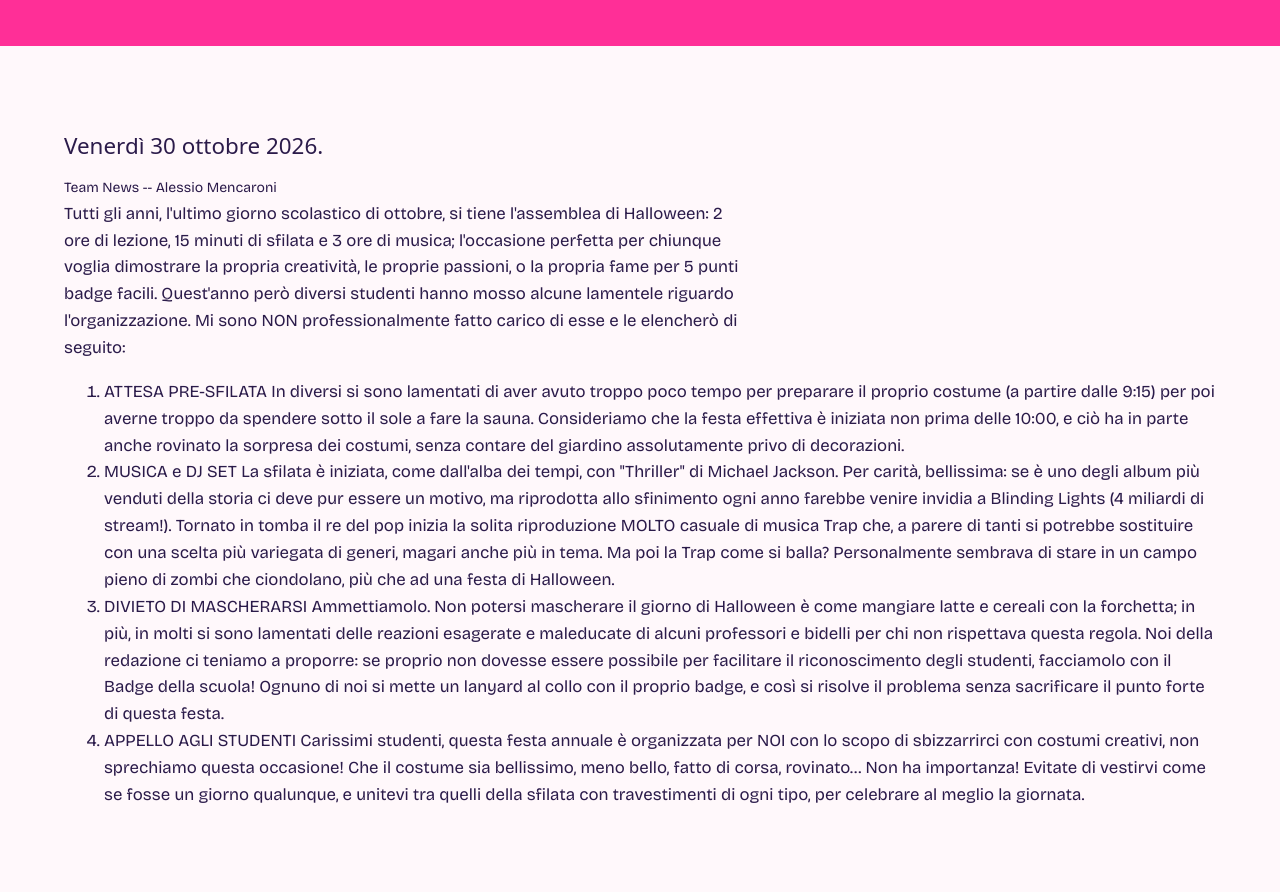
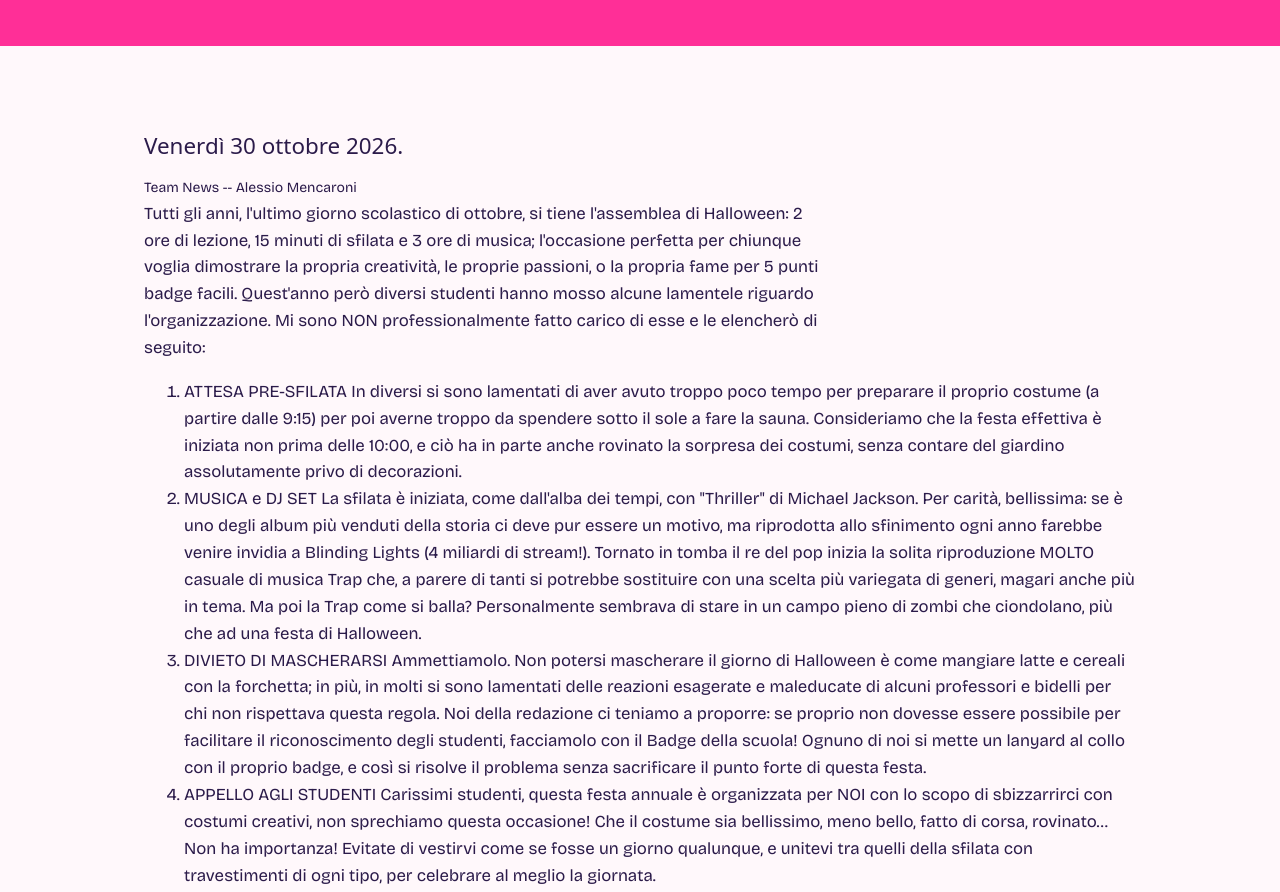
Before and after one commit to ganzinepdf/ganzine, a plain HTML site: page hallocream.html in a window 1280 px wide. Shown: the part 600-1492 px from the top of the page. Drawn offline with nearby package versions, Linux system fonts and the light colour scheme; a web font is replaced by a local one.

Commit message:
Add class to div in edicao section

```diff
--- a/hallocream.html
+++ b/hallocream.html
@@ -45,7 +45,7 @@
 
 
 
-    <section id="edicao"> <div>
+    <section id="edicao"> <div class="conteudo">
         <h3>Venerdì 30 ottobre 2026.</h3>
       <small>Team News -- Alessio Mencaroni</small>
 
```
